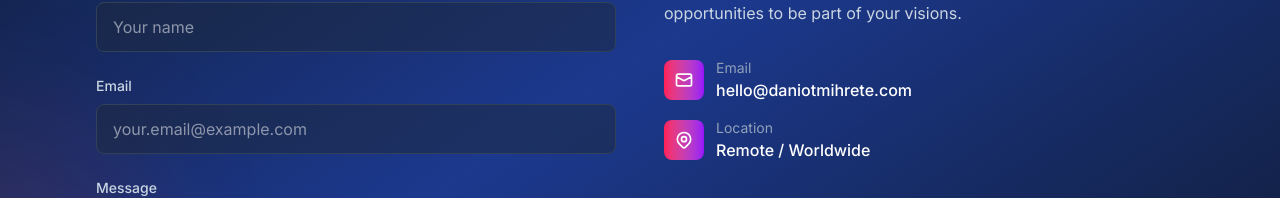
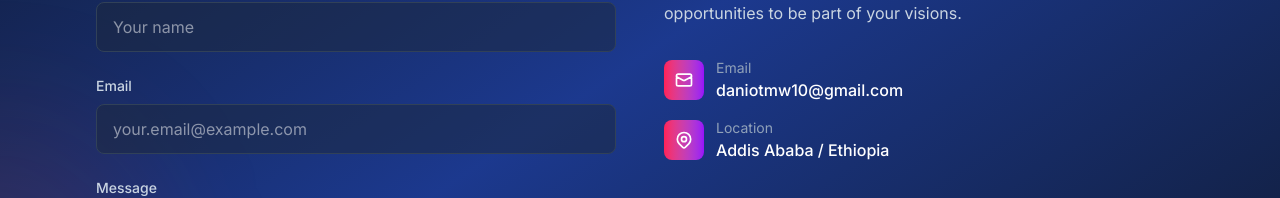
Before and after one commit to Bondedincome/Daniot_Mihrete_Portfolio, a React (Vite) app: page /contact in a window 1280 px wide. Shown: the part 366-564 px from the top of the page. Built offline with nearby package versions, Linux system fonts and the light colour scheme.

Commit message:
refactor: Refactored the email handler and the location as well

```diff
--- a/src/pages/Contact/Contact.jsx
+++ b/src/pages/Contact/Contact.jsx
@@ -220,9 +220,7 @@ function Contact() {
 								</div>
 								<div>
 									<p className="text-sm text-slate-400">Email</p>
-									<p className="text-white font-medium">
-										hello@daniotmihrete.com
-									</p>
+									<a href="mailto:daniotmw10@gmail.com" className="text-white font-medium hover:underline">daniotmw10@gmail.com</a>
 								</div>
 							</div>
 
@@ -250,7 +248,7 @@ function Contact() {
 								</div>
 								<div>
 									<p className="text-sm text-slate-400">Location</p>
-									<p className="text-white font-medium">Remote / Worldwide</p>
+									<p className="text-white font-medium">Addis Ababa / Ethiopia</p>
 								</div>
 							</div>
 						</div>
```
